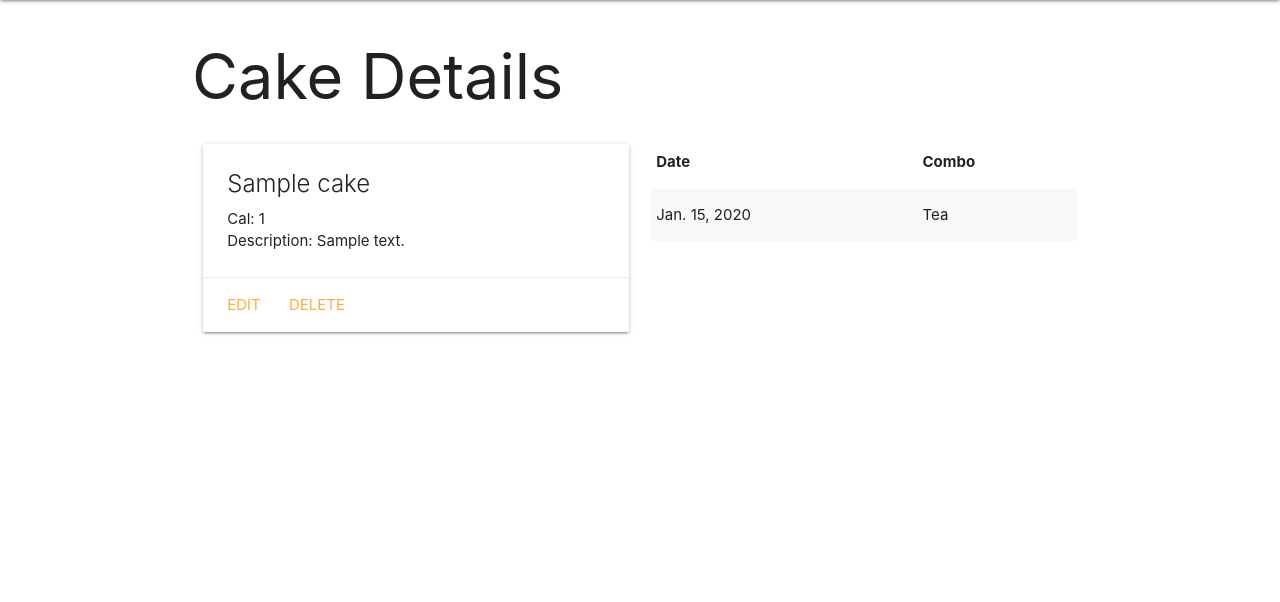
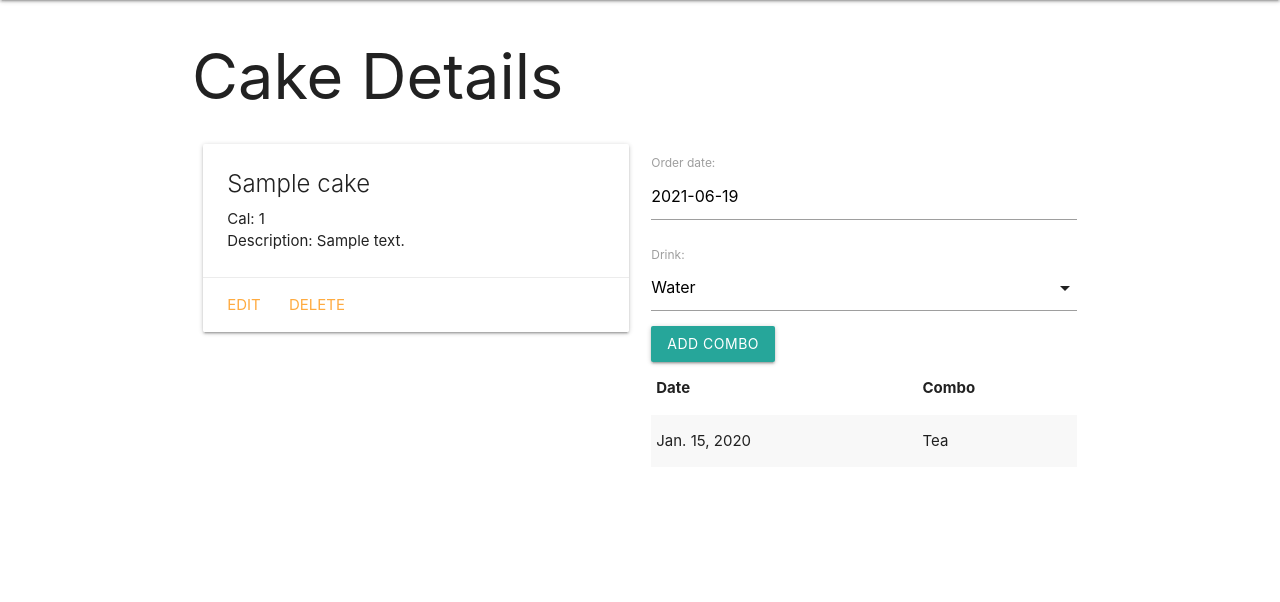
Before and after one commit to AnnaBaranova/cakecollector, a Django app: page /cakes/1/ in a window 1280 px wide. Shown: the part 64-666 px from the top of the page. Run offline with Django 3.2, Linux system fonts and the light colour scheme; tables that the repository leaves empty hold one stand-in row (values such as "Sample post").

Commit message:
add ComboForm and update materialize date and select options

```diff
--- /dev/null
+++ b/main_app/forms.py
@@ -0,0 +1,8 @@
+from django.db import models
+from django.forms import ModelForm, fields
+from .models import Combo
+
+class ComboForm(ModelForm):
+    class Meta:
+        model = Combo
+        fields = ['date', 'drink']
--- a/main_app/templates/base.html
+++ b/main_app/templates/base.html
@@ -10,6 +10,7 @@
     <title>Cake Collector</title>
     <link rel="stylesheet" href="https://cdnjs.cloudflare.com/ajax/libs/materialize/1.0.0/css/materialize.min.css">
     <link rel="stylesheet" type="text/css" href="{% static 'css/style.css' %}">
+    <script src="https://cdnjs.cloudflare.com/ajax/libs/materialize/1.0.0/js/materialize.min.js"></script>
 </head>
 
 <body>
--- a/main_app/templates/cakes/detail.html
+++ b/main_app/templates/cakes/detail.html
@@ -18,9 +18,17 @@
         </div>
     </div>
     <div class="col s6">
+        <form method="post">
+            {% csrf_token %}
+            {{combo_form.as_p}}
+            <input type="submit" class="btn" value="Add Combo">
+        </form>
         <table class="striped">
             <thead>
-            <tr><th>Date</th><th>Combo</th></tr>
+                <tr>
+                    <th>Date</th>
+                    <th>Combo</th>
+                </tr>
             </thead>
             <tbody>
                 {% for combo in cake.combo_set.all %}
@@ -34,4 +42,17 @@
     </div>
 </div>
 
+<script>
+    var dateEl = document.getElementById('id_date');
+    window.M.Datepicker.init(dateEl, {
+        format: 'yyyy-mm-dd',
+        defaultDate: new Date(),
+        setDefaultDate: true,
+        autoClose: true
+    });
+
+    var selectEl = document.getElementById('id_drink');
+    window.M.FormSelect.init(selectEl);
+</script>
+
 {% endblock %}
--- a/main_app/views.py
+++ b/main_app/views.py
@@ -1,6 +1,7 @@
 from django.shortcuts import render
 from django.views.generic.edit import CreateView, UpdateView, DeleteView
 from .models import Cake
+from .forms import ComboForm
 
 # Create your views here.
 
@@ -19,7 +20,10 @@ def cakes_index(request):
 
 def cake_detail(request, cake_id):
   cake = Cake.objects.get(id=cake_id)
-  return render(request, 'cakes/detail.html', { 'cake': cake })
+  combo_form = ComboForm()
+  return render(request, 'cakes/detail.html', {
+    'cake': cake, "combo_form": combo_form
+     })
 
 class CakeCreate(CreateView):
   model = Cake
```
Lines whose indentation alone changed are shown as unchanged.
